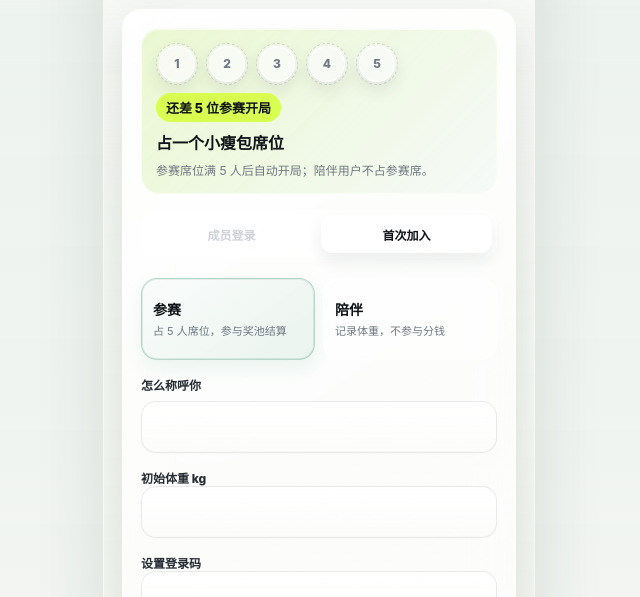
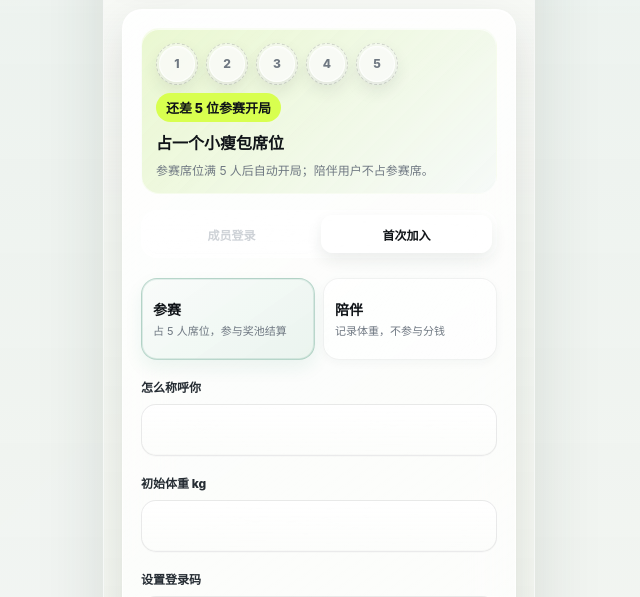
Before and after one commit to toutengxian/limos, a website: page index.html in a window 1280 px wide. Shown: the part 203-800 px from the top of the page, without its empty margins (321-961 px from the left). Drawn offline with Linux system fonts and the light colour scheme.

Commit message:
Improve onboarding control affordance

```diff
--- a/styles.css
+++ b/styles.css
@@ -318,7 +318,10 @@ h2 {
   min-height: 38px;
   border-radius: 12px;
   color: var(--muted);
-  background: transparent;
+  background:
+    linear-gradient(180deg, rgba(255, 255, 255, 0.34), rgba(255, 255, 255, 0.16)),
+    rgba(255, 255, 255, 0.24);
+  box-shadow: inset 0 1px 0 rgba(255, 255, 255, 0.48), 0 1px 2px rgba(38, 52, 46, 0.025);
   font-size: 12px;
   font-weight: 760;
   cursor: pointer;
@@ -352,12 +355,14 @@ h2 {
   min-height: 82px;
   gap: 5px;
   align-content: center;
-  border: 1px solid var(--glass-line);
+  border: 1px solid rgba(16, 20, 24, 0.055);
   border-radius: 16px;
   padding: 11px;
   color: var(--muted);
-  background: rgba(255, 255, 255, 0.5);
-  box-shadow: inset 0 1px 0 rgba(255, 255, 255, 0.62);
+  background:
+    linear-gradient(145deg, rgba(255, 255, 255, 0.58), rgba(255, 255, 255, 0.28)),
+    rgba(255, 255, 255, 0.34);
+  box-shadow: inset 0 1px 0 rgba(255, 255, 255, 0.62), 0 3px 10px rgba(38, 52, 46, 0.035);
   text-align: left;
   cursor: pointer;
 }
@@ -407,14 +412,18 @@ h2 {
 
 .field-label {
   display: block;
-  margin: 16px 0 8px;
+  margin: 18px 0 9px;
   color: var(--ink-soft);
   font-size: 12px;
   font-weight: 760;
 }
 
 .field-block {
-  margin: 16px 0 0;
+  margin: 18px 0 0;
+}
+
+.field-block .input {
+  margin-top: 9px;
 }
 
 .split-fields {
```
